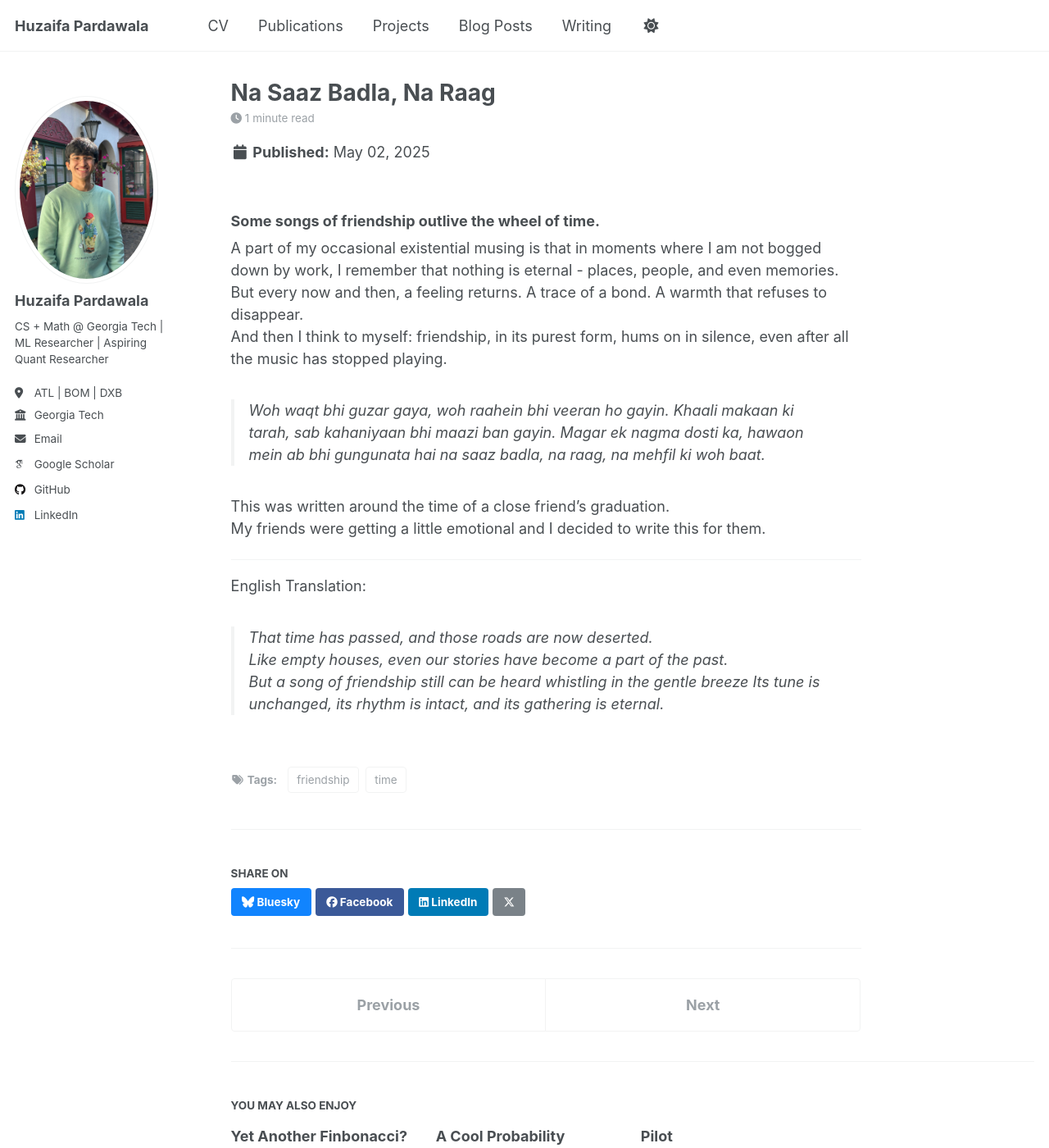
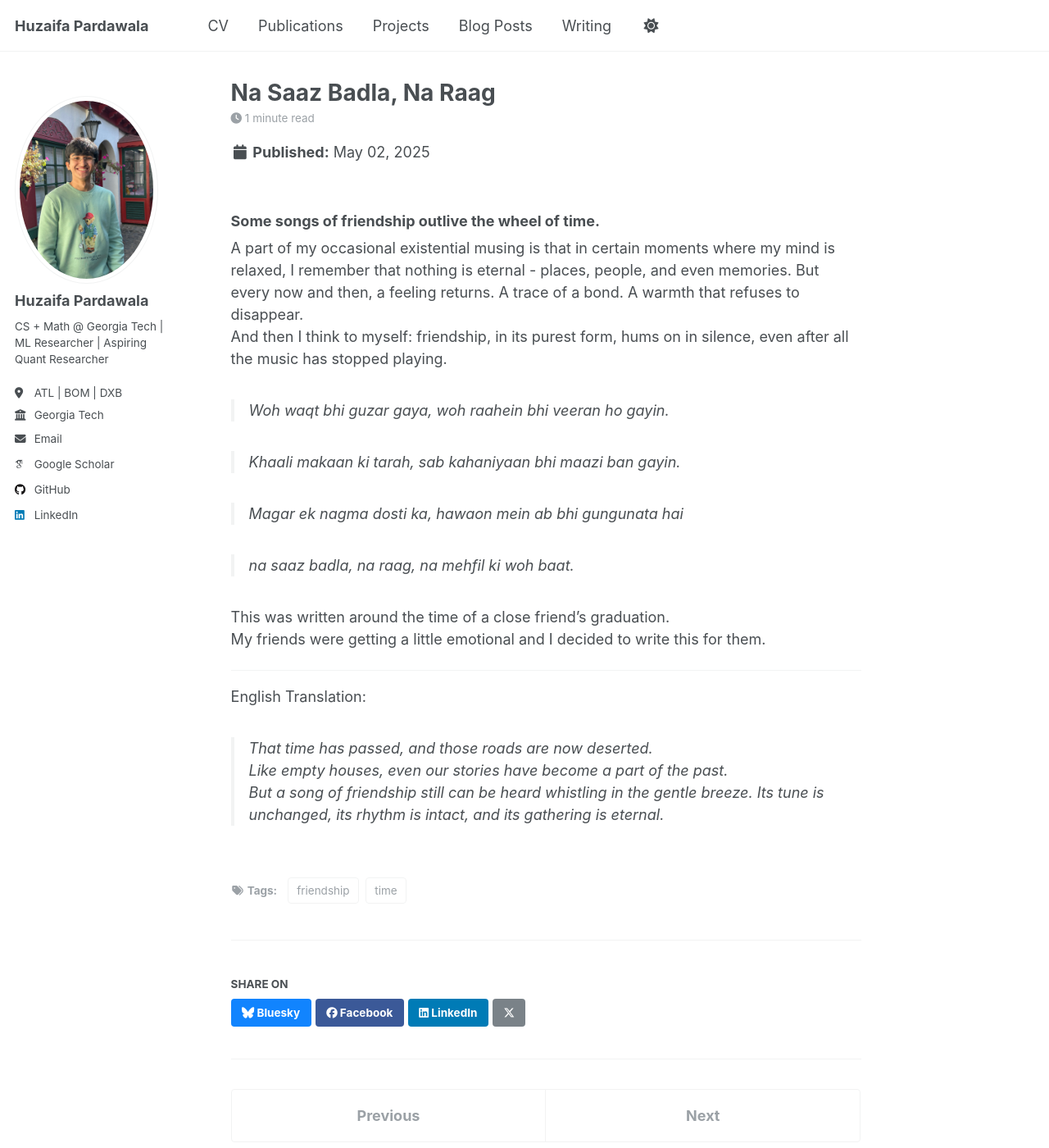
Before and after one commit to huzaifahp7/huzaifahp7.github.io, a Jekyll site: the page built from _writing/05-02-2025-dost-zamaana.md, in a window 1280 px wide and 1400 px high. Shown: the whole window at 82% size. Built offline with Jekyll 4.4.1, drawn with Linux system fonts in a browser that asks for light colours; some web fonts are replaced.

Commit message:
feat: adding more writing

```diff
--- a/_writing/05-02-2025-dost-zamaana.md
+++ b/_writing/05-02-2025-dost-zamaana.md
@@ -9,13 +9,16 @@ tags:
 
 ### Some songs of friendship outlive the wheel of time.
 
-A part of my occasional existential musing is that in moments where I am not bogged down by work, I remember that nothing is eternal - places, people, and even memories.
+A part of my occasional existential musing is that in certain moments where my mind is relaxed, I remember that nothing is eternal - places, people, and even memories.
 But every now and then, a feeling returns. A trace of a bond. A warmth that refuses to disappear.
 And then I think to myself: friendship, in its purest form, hums on in silence, even after all the music has stopped playing.
 
 > Woh waqt bhi guzar gaya, woh raahein bhi veeran ho gayin.
+
 > Khaali makaan ki tarah, sab kahaniyaan bhi maazi ban gayin.
+
 > Magar ek nagma dosti ka, hawaon mein ab bhi gungunata hai
+
 > na saaz badla, na raag, na mehfil ki woh baat.
 
 This was written around the time of a close friend’s graduation.
@@ -27,5 +30,5 @@ English Translation:
 
 > That time has passed, and those roads are now deserted.
 > Like empty houses, even our stories have become a part of the past.
-> But a song of friendship still can be heard whistling in the gentle breeze
+> But a song of friendship still can be heard whistling in the gentle breeze.
 > Its tune is unchanged, its rhythm is intact, and its gathering is eternal.
```
Also changed, not shown: _writing/06-18-2024-waqt-ki-paheli.md (added, +58 -0 lines).
